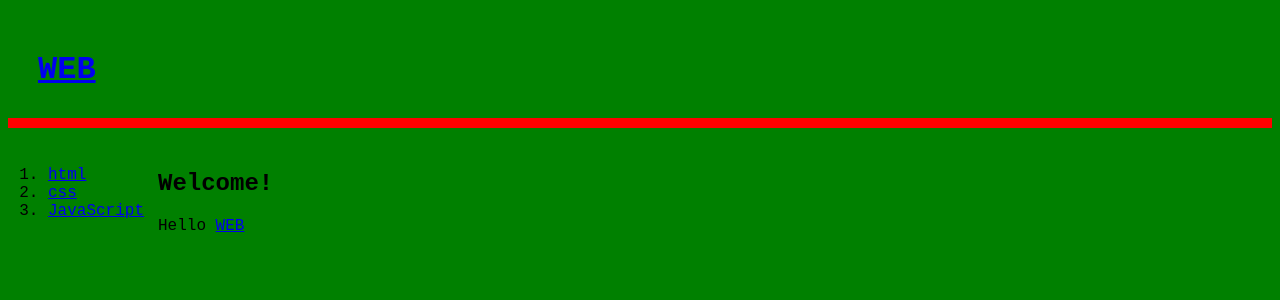
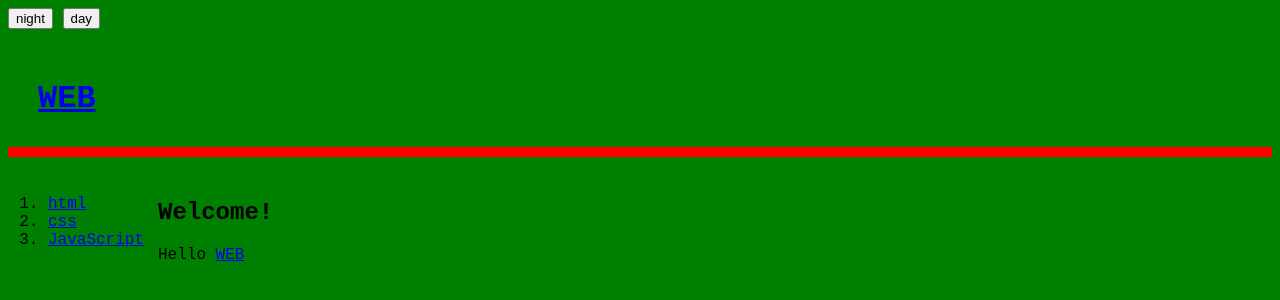
Before and after one commit to baefink/daegu-ai-school-web, a plain HTML site: page index.html in a window 1280 px wide. Drawn offline with Linux system fonts and the light colour scheme; a web font is replaced by a local one.

Commit message:
Add files via upload

```diff
--- a/index.html
+++ b/index.html
@@ -43,6 +43,14 @@
 
 </head>
 <body>
+    <input type="button" value="night" onclick="
+    document.querySelector('body').style.backgroundColor ='black';
+    document.querySelector('body').style.style.color ='white';
+    ">
+    <input type="button" value="day" onclick="
+    document.querySelector('body').style.backgroundColor = 'white';
+    document.querySelector('body').style.color = 'black';
+    ">
     <h1><a href="index.html">WEB</a></h1>
     <div id="container">
         <ol>
```
